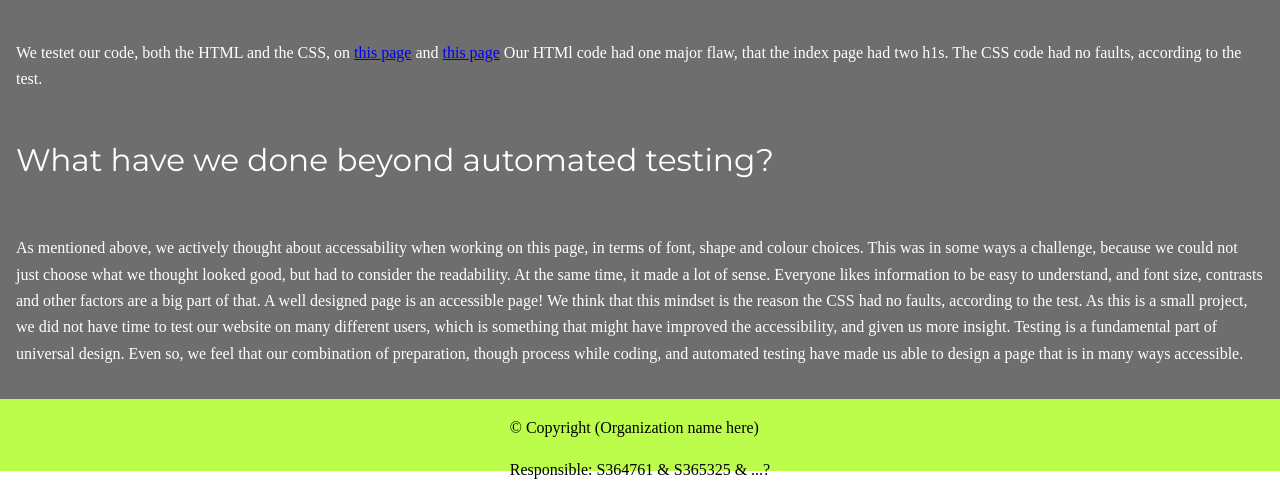
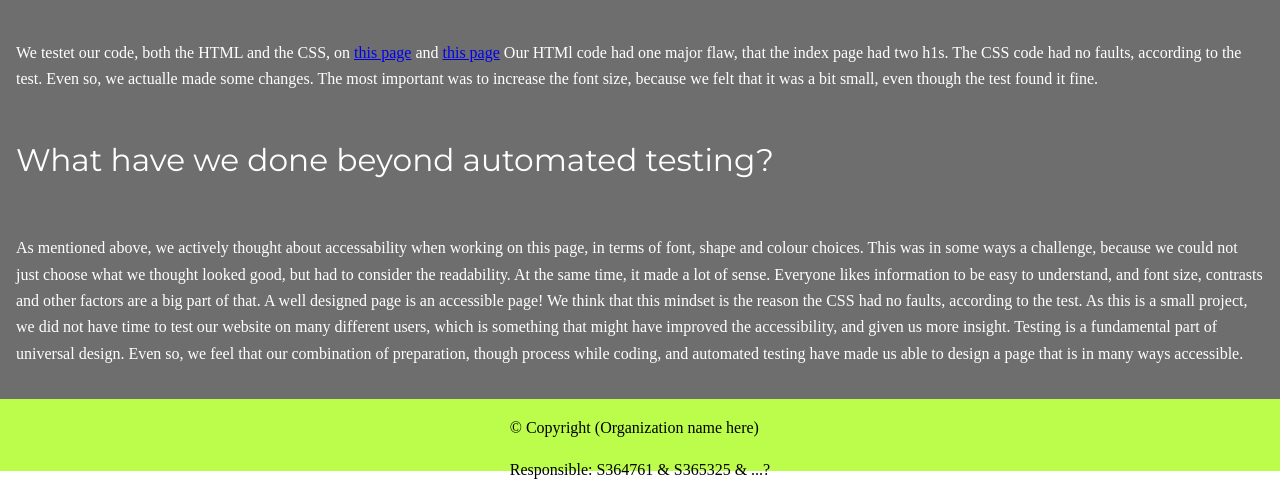
Before and after one commit to Heku-I/G_83_DATA1200, a plain HTML site: page accessability.html in a window 1280 px wide. Shown: the part 639-1139 px from the top of the page. Drawn offline with Linux system fonts and the light colour scheme.

Commit message:
Update accessability.html

```diff
--- a/accessability.html
+++ b/accessability.html
@@ -57,7 +57,8 @@
     <p>We testet our code, both the HTML and the CSS, on <a href="https://validator.w3.org/" target="_blank">this page</a> and
          <a href="https://jigsaw.w3.org/css-validator/validator" target="_blank">this page</a>
         Our HTMl code had one major flaw, that the index page had two h1s.
-        The CSS code had no faults, according to the test.
+        The CSS code had no faults, according to the test. Even so, we actualle made some changes. The most important was to increase the
+        font size, because we felt that it was a bit small, even though the test found it fine.
     </p>
     <h3>What have we done beyond automated testing?</h3>
     <p>As mentioned above, we actively thought about accessability when working on this page, in terms of font, shape and colour choices.
```
